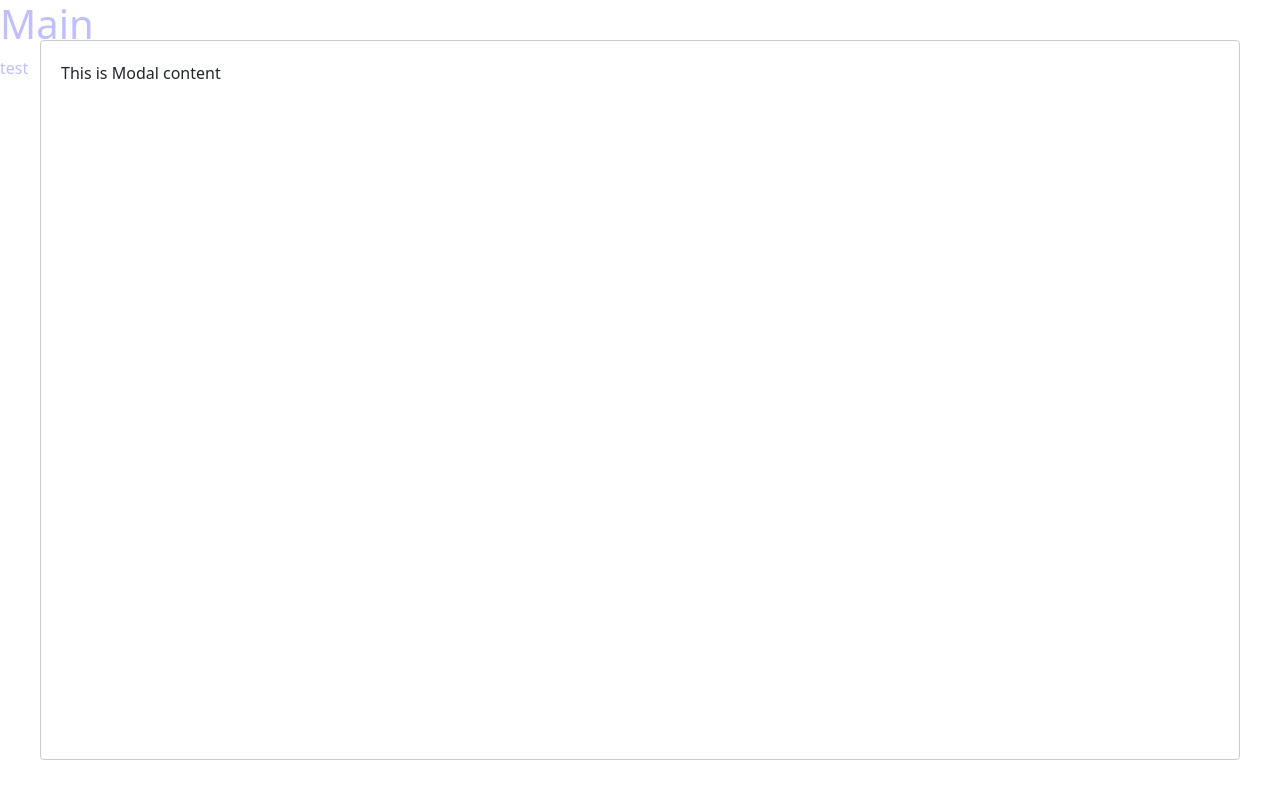
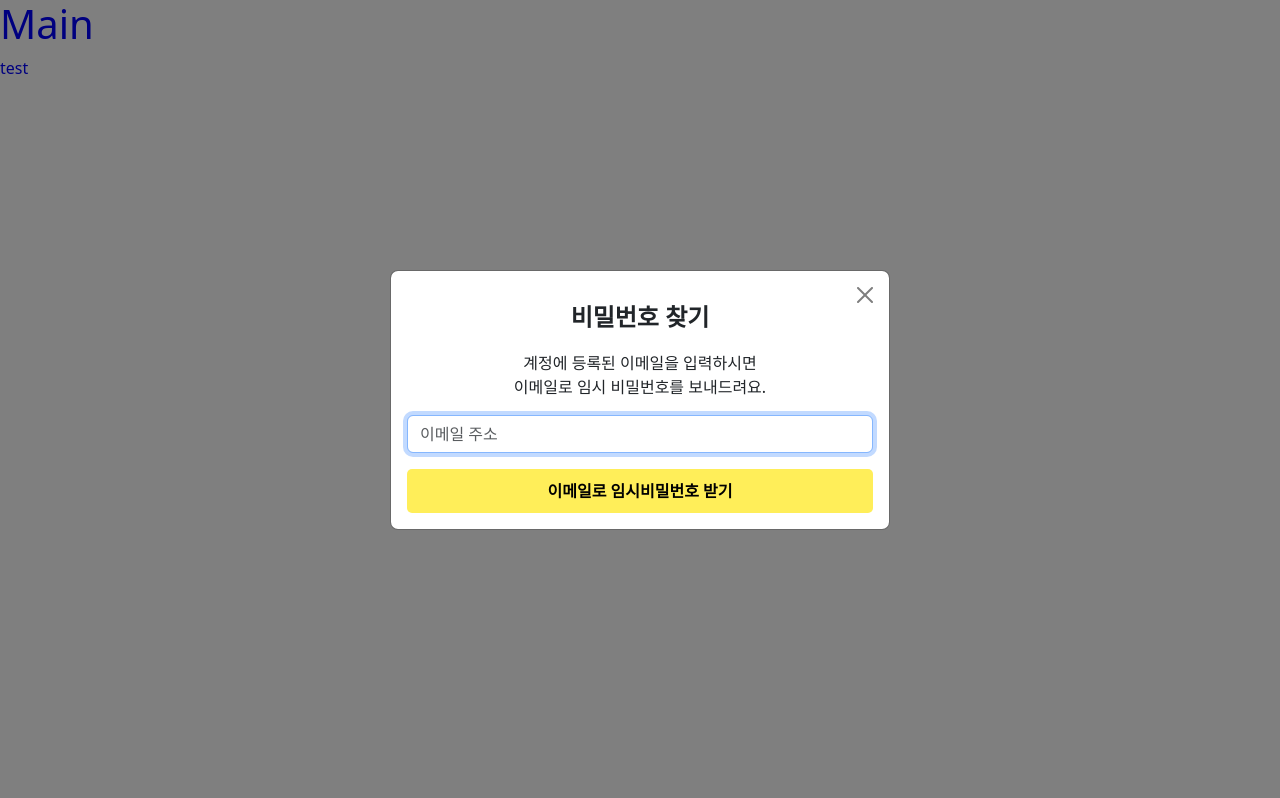
Before and after one commit to vdomobv/SketchBook, a React (Create React App) app in the folder front-end/: page /main in a window 1280 px wide. Both pictures are taken after a click on the element "test". Built offline with nearby package versions, Linux system fonts and the light colour scheme.

Commit message:
<feat>[#256-LJE] 비밀번호 재설정 팝업 UI 구현

```diff
--- a/front-end/package.json
+++ b/front-end/package.json
@@ -10,7 +10,6 @@
     "react": "^18.2.0",
     "react-bootstrap": "^2.8.0",
     "react-dom": "^18.2.0",
-    "react-modal": "^3.16.1",
     "react-router-dom": "^6.14.2",
     "react-scripts": "5.0.1",
     "styled-components": "^6.0.5",
--- a/front-end/src/components/PasswordModal/index.jsx
+++ b/front-end/src/components/PasswordModal/index.jsx
@@ -1,12 +1,37 @@
-import Modal from "react-modal";
+import Modal from 'react-bootstrap/Modal';
+import Form from 'react-bootstrap/Form';
+import Wrapper from './styles';
 
 function PasswordModal(props) {
+
   return (
-    <div>
-      <Modal isOpen={props.isModalOpen}>
-        This is Modal content
-      </Modal>
-    </div>
+
+    <Modal show={props.isModalOpen} onHide={props.closeModal} centered>
+      <Wrapper
+      >
+        <Modal.Header closeButton>
+        </Modal.Header>
+        <Modal.Body>
+          <h4>비밀번호 찾기</h4>
+          <p>
+            계정에 등록된 이메일을 입력하시면 <br />
+            이메일로 임시 비밀번호를 보내드려요.
+          </p>
+          <Form>
+            <Form.Group className="mb-3" controlId="exampleForm.ControlInput1">
+              <Form.Control
+                type="email"
+                placeholder="이메일 주소"
+                autoFocus
+              />
+            </Form.Group>
+          </Form>
+          <button className='sendBtn' type="button" onClick={props.closeModal}>
+            이메일로 임시비밀번호 받기
+          </button>
+        </Modal.Body>
+      </Wrapper>
+    </Modal>
   );
 }
 
--- a/front-end/src/components/PasswordModal/styles.jsx
+++ b/front-end/src/components/PasswordModal/styles.jsx
@@ -1,7 +1,37 @@
 import styled from 'styled-components';
 
 const Wrapper = styled.div`
+text-align: center;
 
+.modal-content{
+    width : 350px;
+}
+
+.modal-header{
+    padding-bottom: 0;
+}
+
+h4{
+    font-weight: bold;
+    margin-bottom: 20px;
+}
+
+.modal-header{
+    border-bottom: none;
+}
+
+.modal-body{
+    padding-top: 0;
+}
+
+.sendBtn{
+    border-radius: 5px;
+    width : 100%;
+    border : none;
+    background-color: #FFEE59;
+    padding: 10px;
+    font-weight : bold ;
+}
 `
 
 export default Wrapper;
--- a/front-end/src/pages/Main/index.jsx
+++ b/front-end/src/pages/Main/index.jsx
@@ -6,17 +6,20 @@ import PasswordModal from '../../components/PasswordModal';
 function Main() {
   const [isModalOpen, setIsModalOpen] = useState(false);
 
-  const handleModal = () => {
+  const openModal = () => {
     console.log('handleModal');
     setIsModalOpen(true);
+  }
+
+  const closeModal = () => {
+    setIsModalOpen(false);
   }
 
   return (
     <Wrapper className='root'>
       <h1>Main</h1>
-      <span onClick={handleModal} >test</span>
-      <PasswordModal isModalOpen={isModalOpen} />
-
+      <span onClick={openModal}>test</span>
+      <PasswordModal closeModal={closeModal} isModalOpen={isModalOpen} />
     </Wrapper>);
 }
 
```
Also changed, not shown: 1 other file (tests, documents, lock files or other folders).
